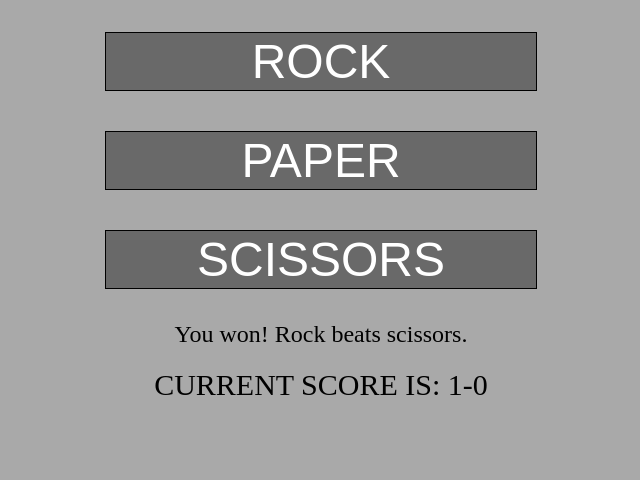
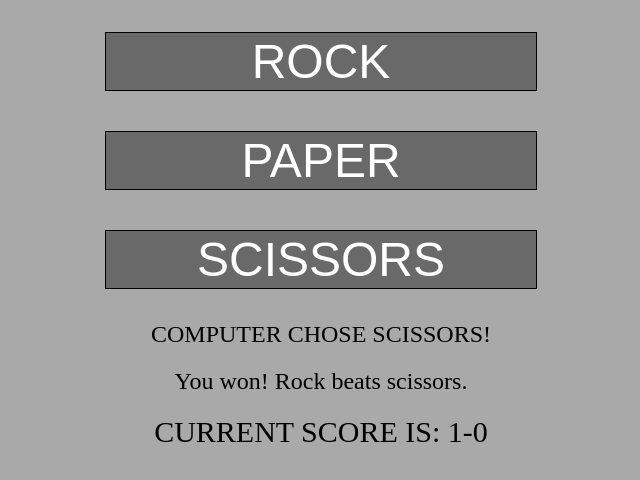
Before and after one commit to ilarelet/Rock-Paper-Scissors, a plain HTML site: page index.html in a window 1280 px wide. Both pictures are taken after a click on the button "ROCK". Shown: the whole page, without its empty margins (319-959 px from the left). Drawn offline with Linux system fonts and the light colour scheme.

Commit message:
Computer choice message added

```diff
--- a/index.html
+++ b/index.html
@@ -14,6 +14,7 @@
         <button class="playerChoice" data-choice="scissors">Scissors</button>
     </div>
     <div id="resultDisplay">
+        <p id="choicePC"></p>
         <p id="roundResult"></p>
         <p id="currentScore"></p>
     </div>
--- a/main.js
+++ b/main.js
@@ -54,8 +54,9 @@ function play(playerChoice, score){
 
 
     //print out the results
-    resultText=document.querySelector('#roundResult')
-    scoreText = document.querySelector('#currentScore')
+    resultText=document.querySelector('#roundResult');
+    scoreText = document.querySelector('#currentScore');
+    choicePC.textContent=`COMPUTER CHOSE ${computerChoice.toUpperCase()}!`
     resultText.textContent = resultMsg(gameResult, playerChoice, computerChoice);
     let finalScore = `${score[0]}-${score[1]}`
     //Checking if the game is over
--- a/style.css
+++ b/style.css
@@ -29,7 +29,7 @@ body{
     text-align: center;
 }
 
-#roundResult{
+#roundResult, #choicePC{
     font-size: 24px;
 }
 
```
